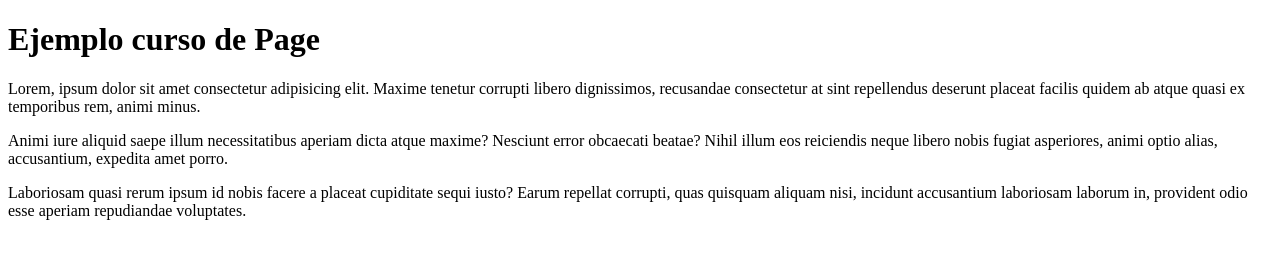
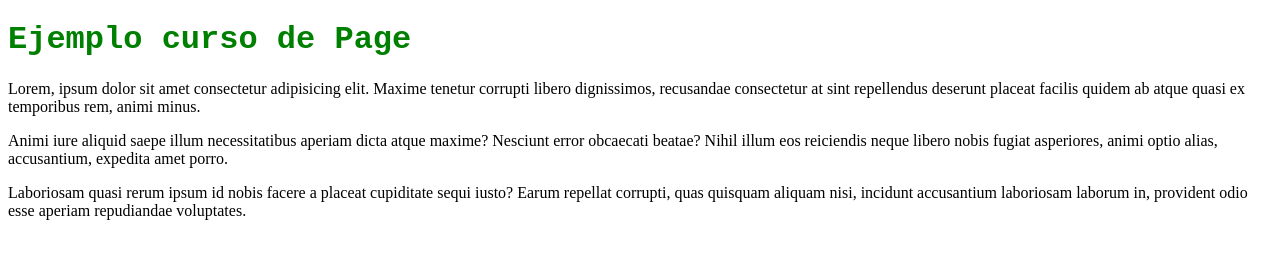
Before and after one commit to HectorMoreno-Shadow/25-ASIR1-PAGE, a plain HTML site: page docs/index.html in a window 1280 px wide. Drawn offline with Linux system fonts and the light colour scheme.

Commit message:
Enlazado el archivo css y añado estilos

```diff
--- /dev/null
+++ b/docs/estilos.css
@@ -0,0 +1,4 @@
+h1 {
+   color: green;
+   font-family: 'Courier New', Courier, monospace;
+}
--- a/docs/index.html
+++ b/docs/index.html
@@ -4,6 +4,7 @@
     <meta charset="UTF-8">
     <meta name="viewport" content="width=device-width, initial-scale=1.0">
     <title>Ejemplo inicial</title>
+    <link rel="stylesheet" href="estilos.css">
 </head>
 <body>
 
```
